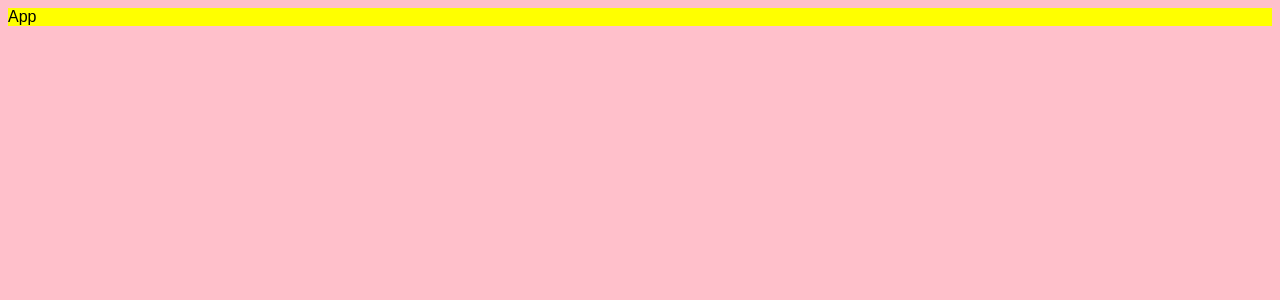
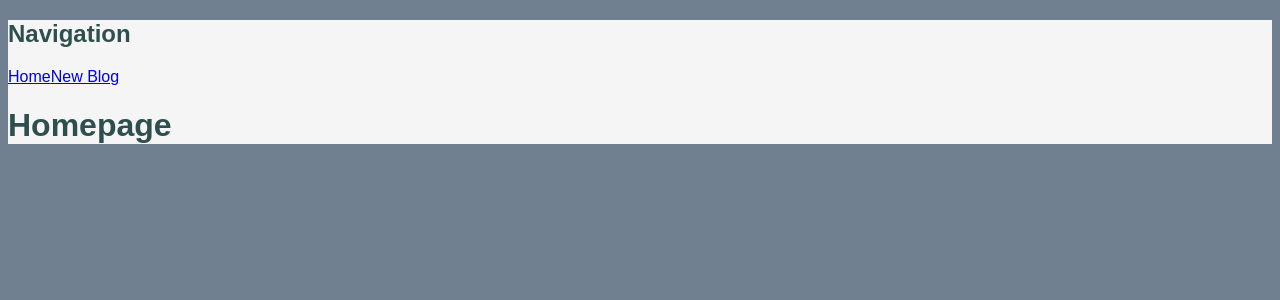
Before and after one commit to nickolasalcazar/react-blog, a React (Create React App) app: page / in a window 1280 px wide. Shown: the top 300 px of the page. Built offline with nearby package versions, Linux system fonts and the light colour scheme.

Commit message:
Added components

```diff
--- a/src/App.css
+++ b/src/App.css
@@ -1,4 +1,8 @@
 div {
   font-family: arial;
-  background-color: yellow;
+  background-color: whitesmoke;
 }
+
+.App {
+  color: darkslategray;
+}
--- a/src/App.js
+++ b/src/App.js
@@ -1,9 +1,17 @@
 import './App.css';
+import Navbar from './Navbar';
+import Home from './Home';
 
 function App() {
+  const title = 'Welcome';
+  const num_likes = 22;
+
   return (
     <div className="App">
-      App
+      <Navbar />
+      <div className='content'>
+        <Home />
+      </div>
     </div>
   );
 }
--- /dev/null
+++ b/src/Home.js
@@ -0,0 +1,9 @@
+const Home = () => {
+    return (
+        <div className='Home'>
+            <h1>Homepage</h1>
+        </div>
+    )
+}
+
+export default Home;
--- /dev/null
+++ b/src/Navbar.js
@@ -0,0 +1,13 @@
+const Navbar = ( /* props */ ) => {
+    return (
+        <nav>
+            <h1>Navigation</h1>
+            <div className='links'>
+                <a href='#'>Home</a>
+                <a href='/create'>New Blog</a>
+            </div>
+        </nav>
+    )
+}
+
+export default Navbar;
--- a/src/index.css
+++ b/src/index.css
@@ -1,3 +1,3 @@
 body {
-  background-color: pink;
+  background-color: slategray;
 }
```
